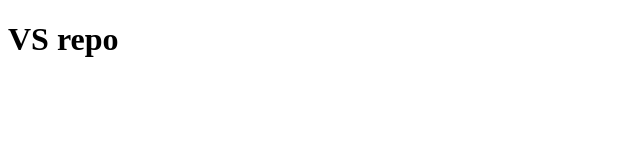
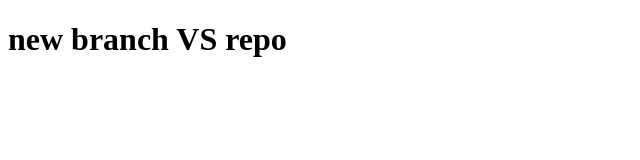
Before and after one commit to pbalaprasad007/vsrepo, a plain HTML site: page index.html in a window 1280 px wide. Shown: the whole page, without its empty margins (0-640 px from the left). Drawn offline with Linux system fonts and the light colour scheme.

Commit message:
new branch commit

```diff
--- a/index.html
+++ b/index.html
@@ -7,7 +7,7 @@
     <title>VS repo title</title>
 </head>
 <body>
-    <h1>VS repo</h1>
+    <h1>new branch VS repo</h1>
 
 </body>
 </html>
```
